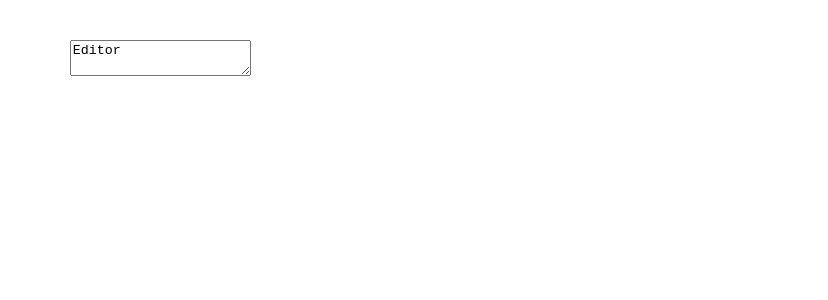
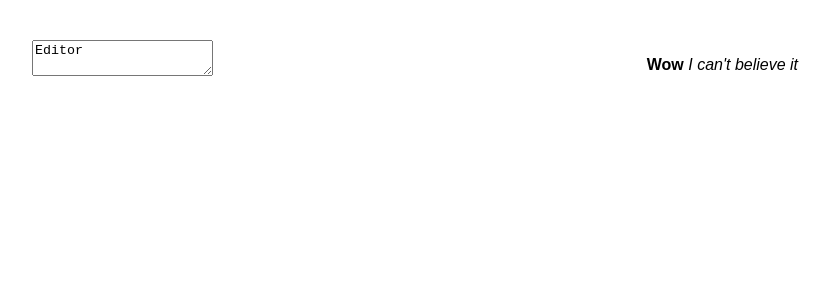
Before and after one commit to petercr/markdown-preview, a React (Create React App) app: page / in a window 1280 px wide. Shown: the top 300 px of the page, without its empty margins (225-1053 px from the left). Built offline with nearby package versions, Linux system fonts and the light colour scheme.

Commit message:
added State and updateEditor() to scope

```diff
--- a/src/App.js
+++ b/src/App.js
@@ -3,20 +3,44 @@ import './App.css';
 import marked from 'marked';
 
 class App extends Component {
+  constructor(props) {
+    super(props);
+    this.state = {
+      editorText : "Editor",
+      previewText : "<p>Hello</p></p>"
+    }
+    this.updateEditor = this.updateEditor.bind(this);
+  }
+
+  updateEditor() {
+    const _text_ = document.querySelector("#editor").value;
+    this.setState({editorText : _text_});
+    const markdown = marked(_text_);
+    this.setState({previewText: markdown});
+    const preview = document.querySelector("#preview");
+    console.log(markdown);
+    preview.innerHTML = preview;
+  }
 
 
-  componentWillMount() {
+  componentDidMount() {
     // var to hold marked.js file
   let test = marked("This is **markdown** _text_ ");
+  // test = document.querySelector('#editor').innerText;
   console.log(test);
+  test = marked(`**Wow** _I can't believe it_`);
+  document.querySelector('#preview').innerHTML = test;
   }
 
 
   render() {
+
     return (
       <div className="App">
-        <textarea name="" id="editor" cols="" rows="">Editor</textarea>
-        <div id="preview"></div>
+        <div className="editor">
+        <textarea name="" id="editor" cols="" rows="" onChange={this.updateEditor} >{this.state.editorText}</textarea>
+        </div>
+        <div id="preview">{this.previewText}</div>
       </div>
     );
   }
```
